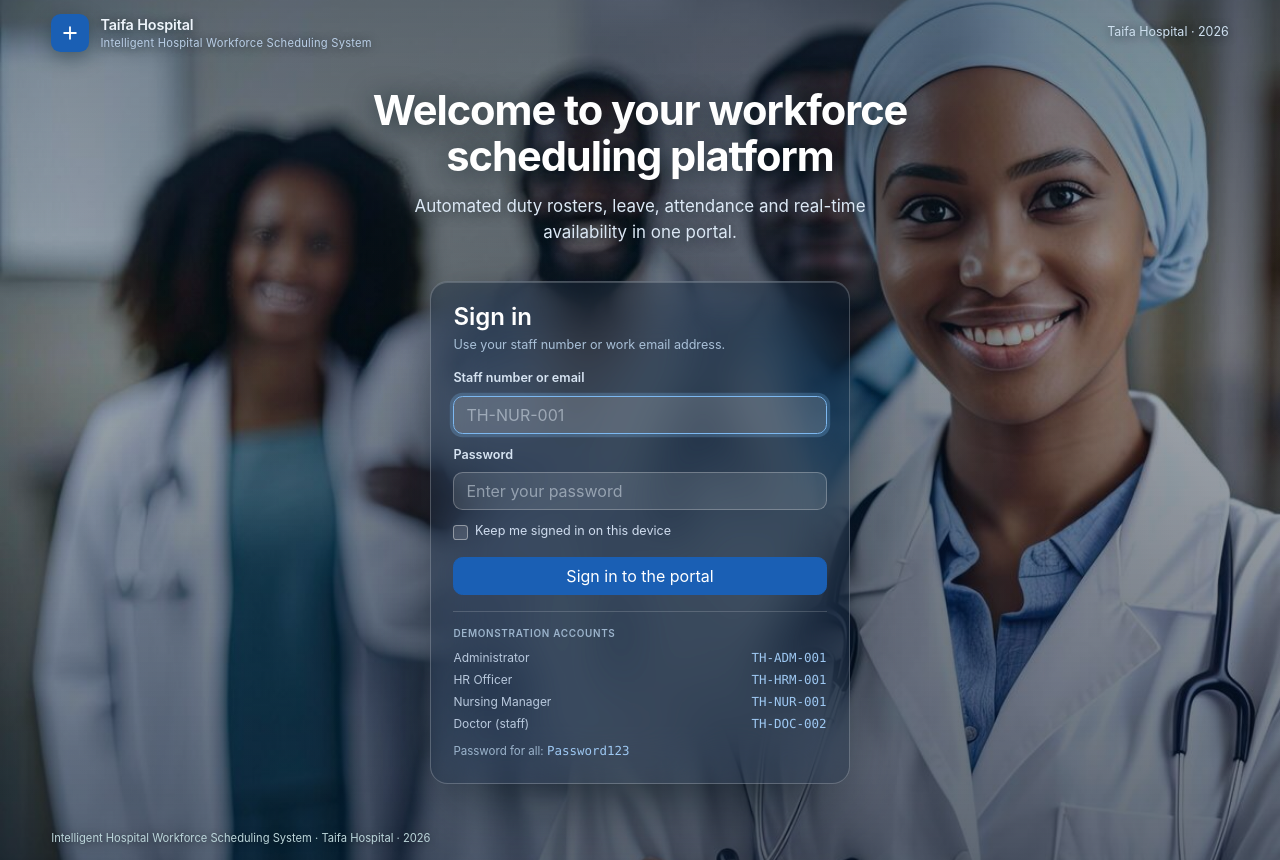
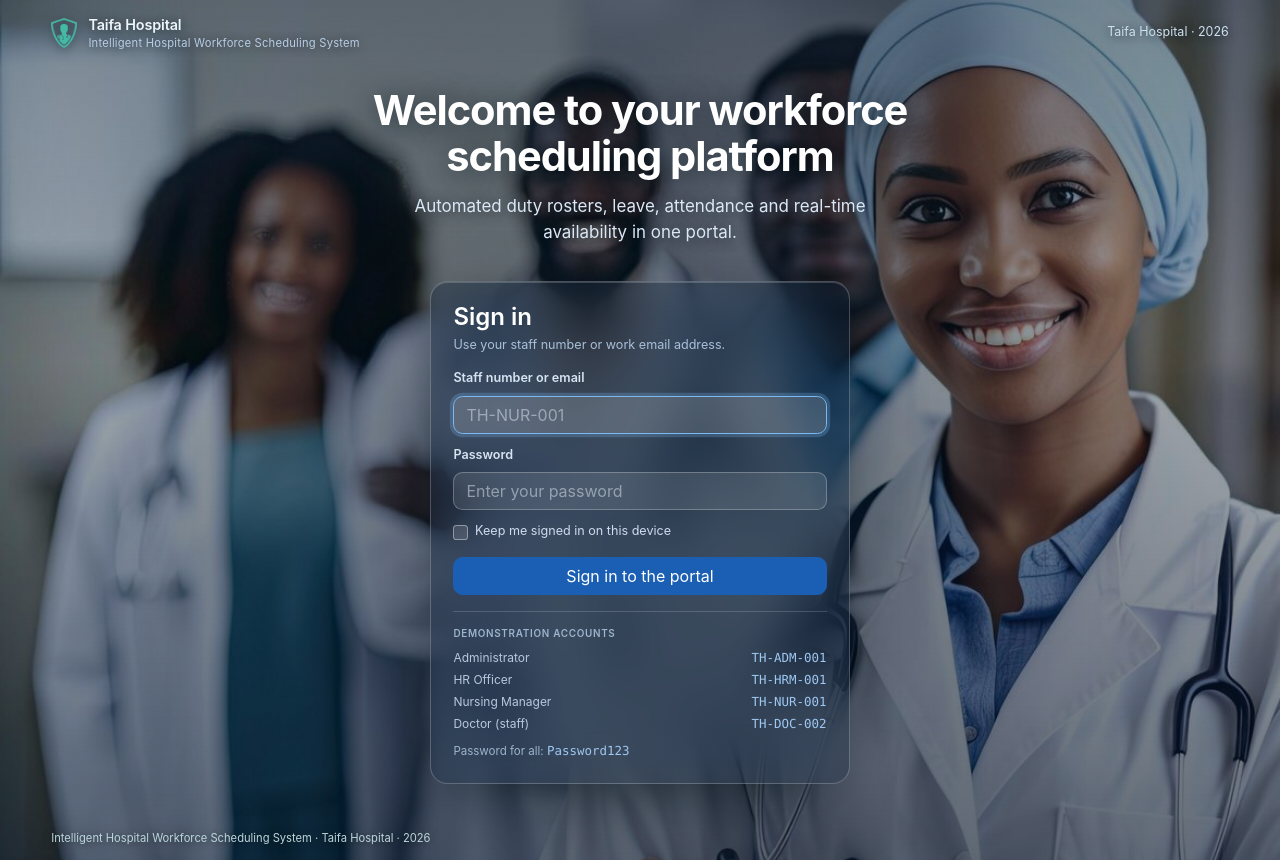
Before and after one commit to mkhid/Ikes-hospital-system, a Flask app: page /login in a window 1280 px wide. Run offline with Flask 3, Linux system fonts and the light colour scheme; some libraries are stand-ins or nearby versions.

Commit message:
Use the hospital logo across the portal, and add a favicon
The supplied artwork was 626x421 with the mark occupying a 242x281 area in
the middle of transparent padding, which is unusable at small sizes: the
shield would have rendered at roughly half the space allotted to it. It is
cropped to its own bounds as logo.png. The crop removes only fully
transparent pixels, so nothing of the artwork is lost.

Placed in the two spots that carry brand identity:

- The sidebar, beside the hospital name, on every page behind the login.
- The sign-in hero, replacing the placeholder plus glyph.

The hero's mark previously sat inside a solid brand-coloured rounded square.
That tile is now gone: the logo is a shield with its own silhouette, and a
rounded square behind it reads as two competing marks. A drop shadow keeps
it legible where the photograph behind it is light.

There was no favicon at all before, so a browser tab showed a blank page
icon. Generated from the same artwork, squared with 6% padding:

  favicon.ico          16/32/48/64, transparent
  apple-touch-icon.png 180x180 on white - iOS flattens alpha to black
  logo-512.png         512x512 square, for any later large use

Note the artwork is turquoise (#42bca7) while the brand is now blue
(#1a5fb4), so the mark does not match the interface it sits in.

Co-Authored-By: Claude Opus 5 <noreply@anthropic.com>

```diff
--- a/app/static/css/theme.css
+++ b/app/static/css/theme.css
@@ -138,6 +138,14 @@ body {
 .sidebar__brand {
   padding: 1.1rem 1.1rem 0.85rem;
   border-bottom: 1px solid rgba(255, 255, 255, 0.08);
+  display: flex;
+  align-items: center;
+  gap: 0.6rem;
+}
+.sidebar__logo {
+  width: 34px;
+  height: auto;
+  flex-shrink: 0;
 }
 .sidebar__brand strong {
   color: #fff;
@@ -505,12 +513,18 @@ body {
   color: #b9cee6;
   letter-spacing: 0.02em;
 }
+/* The logo is a shield with its own silhouette, so it sits directly on the
+   photograph rather than inside the solid brand-coloured tile that held the
+   old glyph - a rounded square behind a shield reads as two competing marks.
+   The drop shadow keeps it legible against the lighter parts of the image. */
 .hero-auth__mark {
-  width: 38px; height: 38px; border-radius: 0.6rem;
-  background: var(--brand);
   display: flex; align-items: center; justify-content: center;
-  box-shadow: 0 6px 20px rgba(4, 30, 34, 0.4);
   flex-shrink: 0;
+}
+.hero-auth__mark img {
+  width: 26px;
+  height: auto;
+  filter: drop-shadow(0 2px 6px rgba(3, 20, 34, 0.55));
 }
 .hero-auth__place {
   font-size: 0.78rem;
--- a/app/templates/auth/login.html
+++ b/app/templates/auth/login.html
@@ -7,9 +7,8 @@
   <nav class="hero-auth__nav">
     <div class="hero-auth__brand">
       <span class="hero-auth__mark">
-        <svg viewBox="0 0 24 24" width="20" height="20" fill="none" stroke="#fff" stroke-width="2.2" stroke-linecap="round">
-          <path d="M12 5v14M5 12h14"/>
-        </svg>
+        <img src="{{ url_for('static', filename='img/logo.png') }}"
+             alt="{{ hospital_name }} logo" width="26" height="30">
       </span>
       <span>{{ hospital_name }}<small>{{ system_name }}</small></span>
     </div>
--- a/app/templates/base.html
+++ b/app/templates/base.html
@@ -22,6 +22,8 @@
 {%- set ep = request.endpoint or '' -%}
 <title>{% block page_title %}{{ system_name }}{% endblock %}</title>
 <meta name="viewport" content="width=device-width, initial-scale=1">
+<link rel="icon" href="{{ url_for('static', filename='img/favicon.ico') }}" sizes="any">
+<link rel="apple-touch-icon" href="{{ url_for('static', filename='img/apple-touch-icon.png') }}">
 <link rel="stylesheet" href="{{ url_for('static', filename='vendor/bootstrap.min.css') }}">
 <link rel="stylesheet" href="{{ url_for('static', filename='css/theme.css') }}">
 
@@ -29,8 +31,12 @@
 <div class="app-shell">
   <aside class="sidebar">
     <div class="sidebar__brand">
-      <strong>{{ hospital_name }}</strong>
-      <span>{{ system_name }}</span>
+      <img class="sidebar__logo" src="{{ url_for('static', filename='img/logo.png') }}"
+           alt="{{ hospital_name }} logo" width="34" height="39">
+      <div class="min-w-0">
+        <strong>{{ hospital_name }}</strong>
+        <span>{{ system_name }}</span>
+      </div>
     </div>
 
     <nav class="sidebar__nav">
```
Also changed, not shown: app/static/img/apple-touch-icon.png (added), app/static/img/favicon.ico (added), app/static/img/logo-512.png (added), app/static/img/logo.png (added).
